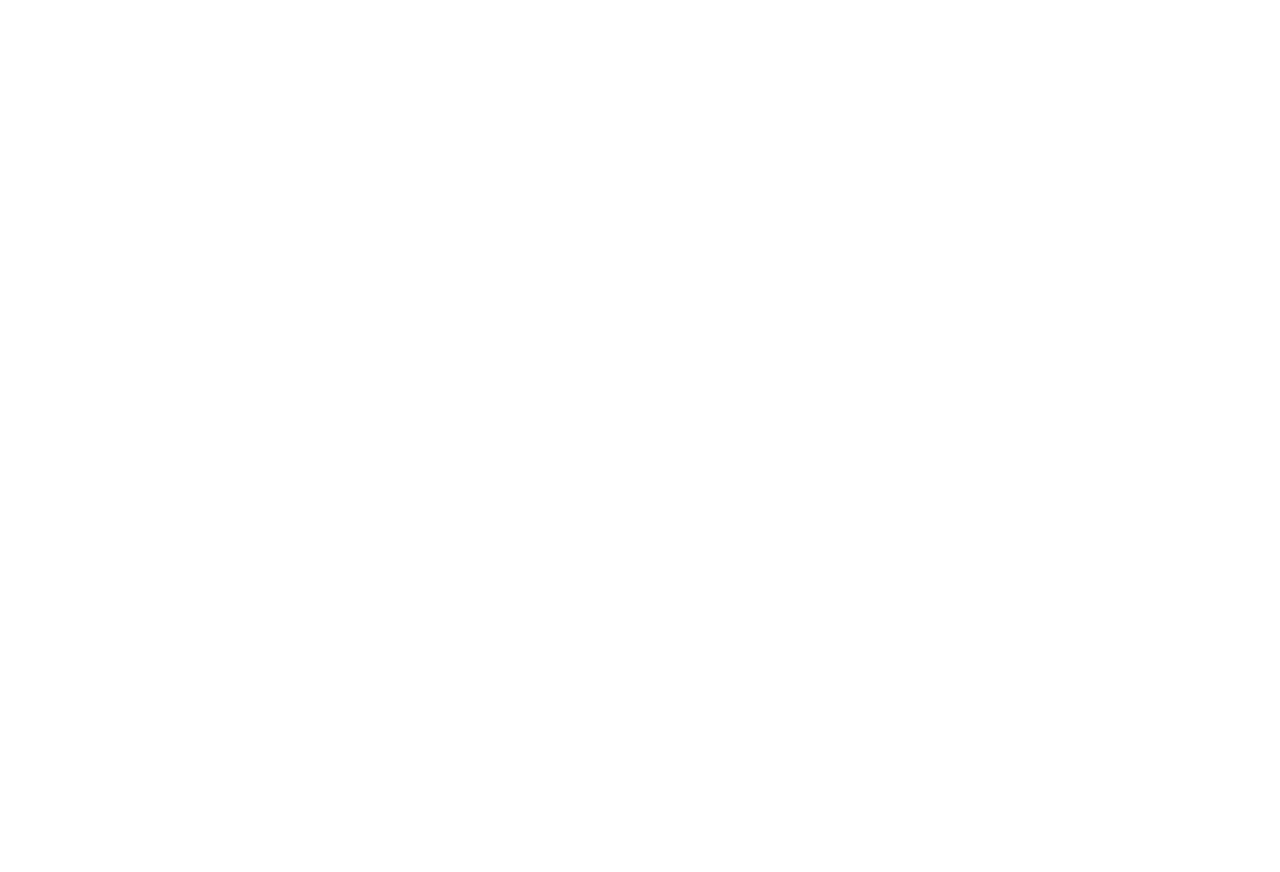
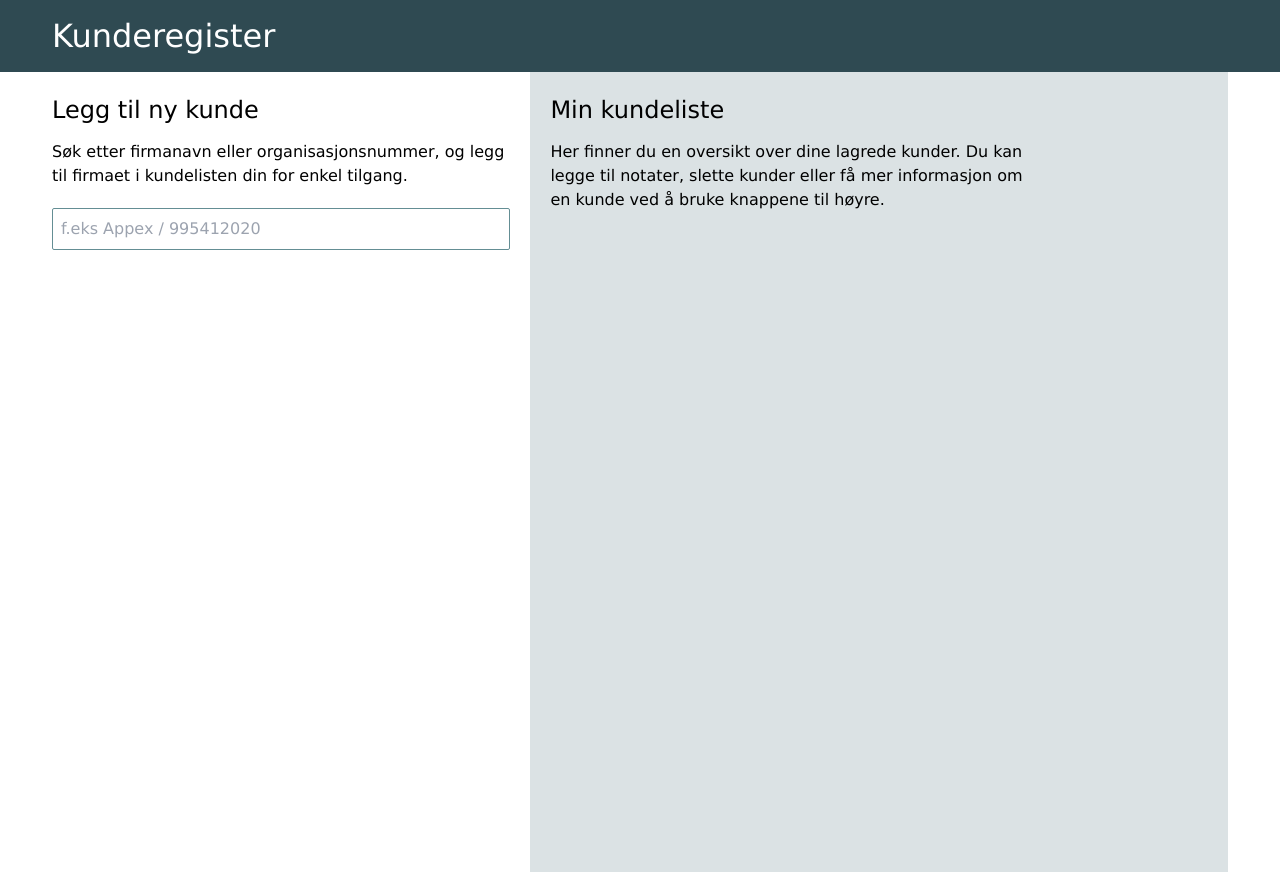
Before and after one commit to Anne-Serine/skilltest, a React (Vite) app: page / in a window 1280 px wide. Before the commit the page ends 800 px from the top, so only its background shows below. Built offline with nearby package versions, Linux system fonts and the light colour scheme.

Commit message:
html markup

```diff
--- a/src/App.jsx
+++ b/src/App.jsx
@@ -1,9 +1,26 @@
+import Search from "./components/Search";
 import "./styles/index.css";
 
 function App() {
   return (
     <div>
-
+      <div className="bg-app-header p-3">
+        <h1 className="container px-3 text-white">Kunderegister</h1>
+      </div>
+      <div className="container gap-5 px-3 grid grid-cols-1 md:grid-cols-5 ">
+        <section className="py-5 md:col-span-2">
+          <h2 className="pb-3">Legg til ny kunde</h2>
+          <p className="pb-5 max-w-[30rem]">
+            Søk etter firmanavn eller organisasjonsnummer, og legg til firmaet i
+            kundelisten din for enkel tilgang.
+          </p>
+          <Search />
+        </section>
+        <aside className="bg-app-secondary h-[100vh] p-5 md:col-span-3">
+          <h2 className="pb-3">Min kundeliste</h2>
+          <p className="pb-3 max-w-[30rem]">Her finner du en oversikt over dine lagrede kunder. Du kan legge til notater, slette kunder eller få mer informasjon om en kunde ved å bruke knappene til høyre.</p>
+        </aside>
+      </div>
     </div>
   );
 }
--- /dev/null
+++ b/src/components/Search.jsx
@@ -0,0 +1,15 @@
+function Search() {
+  return (
+    <div>
+      <input
+        type="search"
+        placeholder="f.eks Appex / 995412020"
+        id="searchInput"
+        aria-label="search input"
+        className="bg-white p-2 border w-full border-app-primary rounded-sm text-black outline-none"
+      />
+    </div>
+  );
+}
+
+export default Search;
--- a/src/styles/index.css
+++ b/src/styles/index.css
@@ -7,10 +7,10 @@
     font-family: "Montserrat", Verdana, Geneva, Tahoma, sans-serif;
   }
   h1 {
-    font-size: 2.5rem;
+    font-size: 2rem;
   }
   h2 {
-    font-size: 2rem;
+    font-size: 1.5rem;
   }
   h3 {
     font-size: 1.25rem;
@@ -18,5 +18,5 @@
 }
 
 .container {
-  @apply p-2 max-w-[1200px];
+  @apply max-w-[1200px];
 }
```
